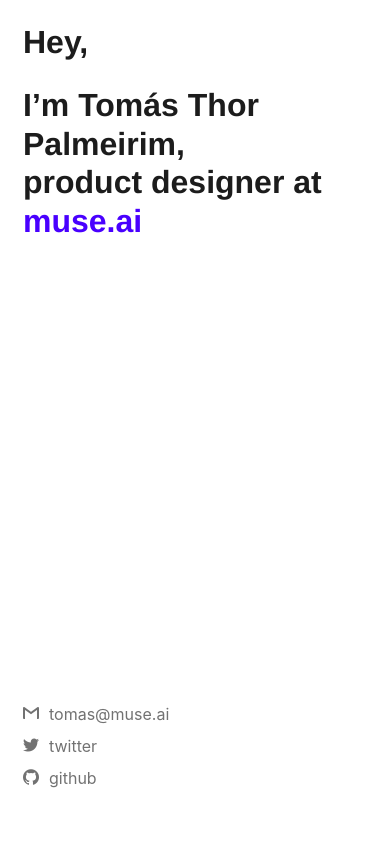
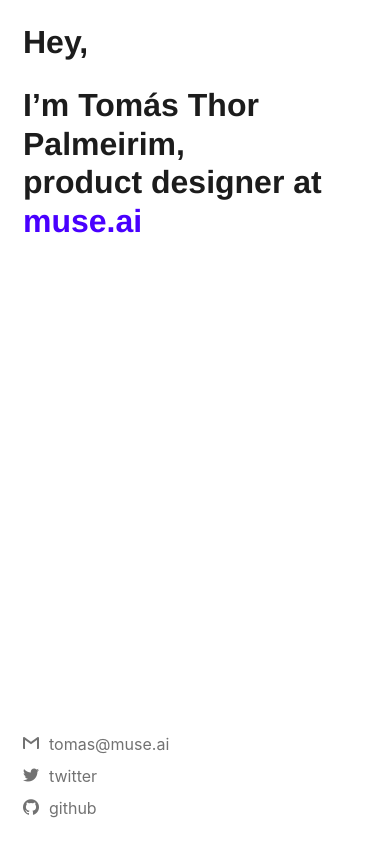
Before and after one commit to tomaspalmeirim/tomaspalmeirim.github.io, a plain HTML site: page index.html in a window 390 px wide. Drawn offline with Linux system fonts and the light colour scheme; files whose address does not match are found by name.

Commit message:
Margin ajustment

```diff
--- a/style.css
+++ b/style.css
@@ -98,6 +98,9 @@ h1::selection {
       display: block;
       line-height: 2;
     }
+    .footer {
+      bottom: 20px;
+    }
 }
 
 /* Font */
```
